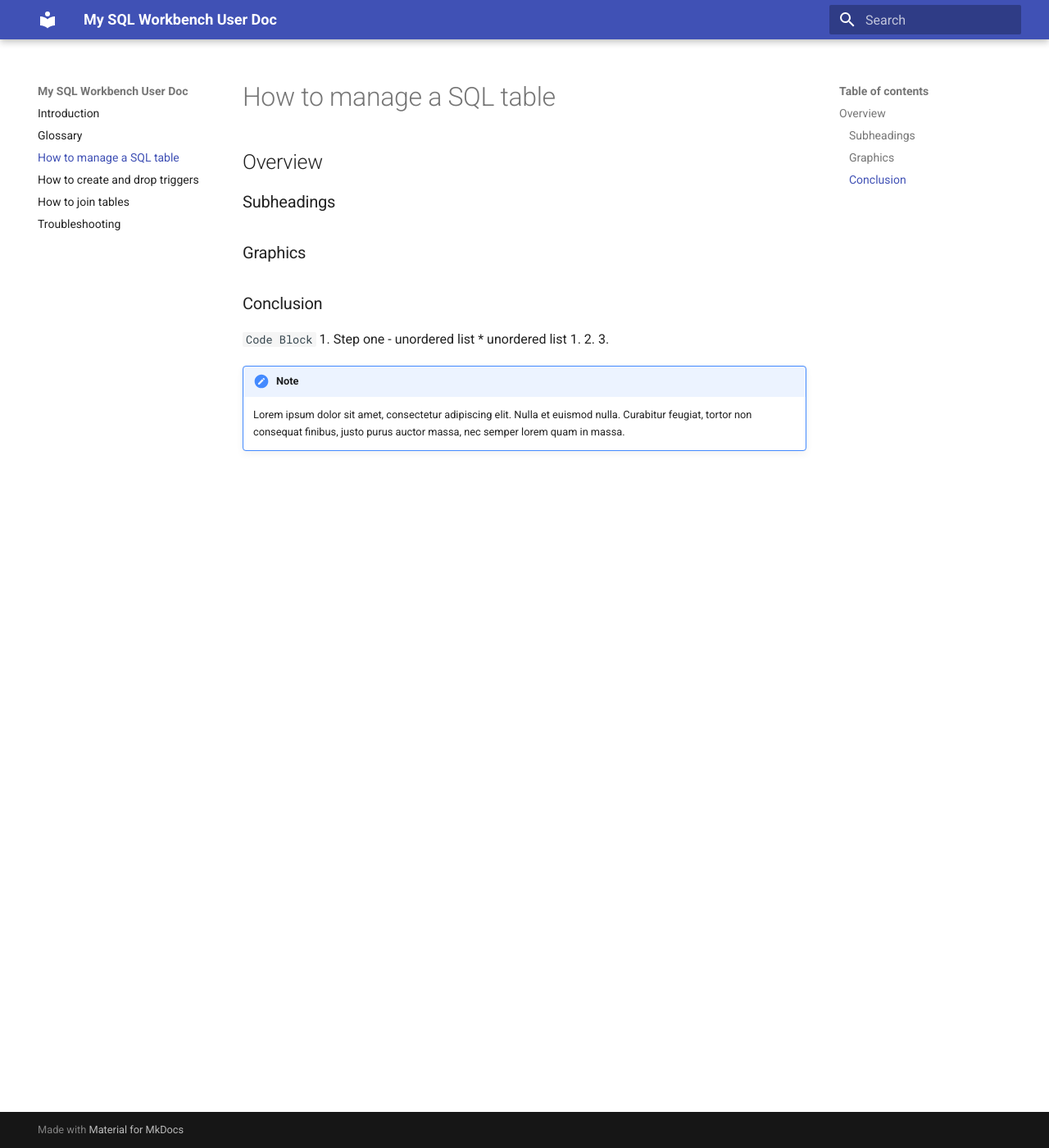
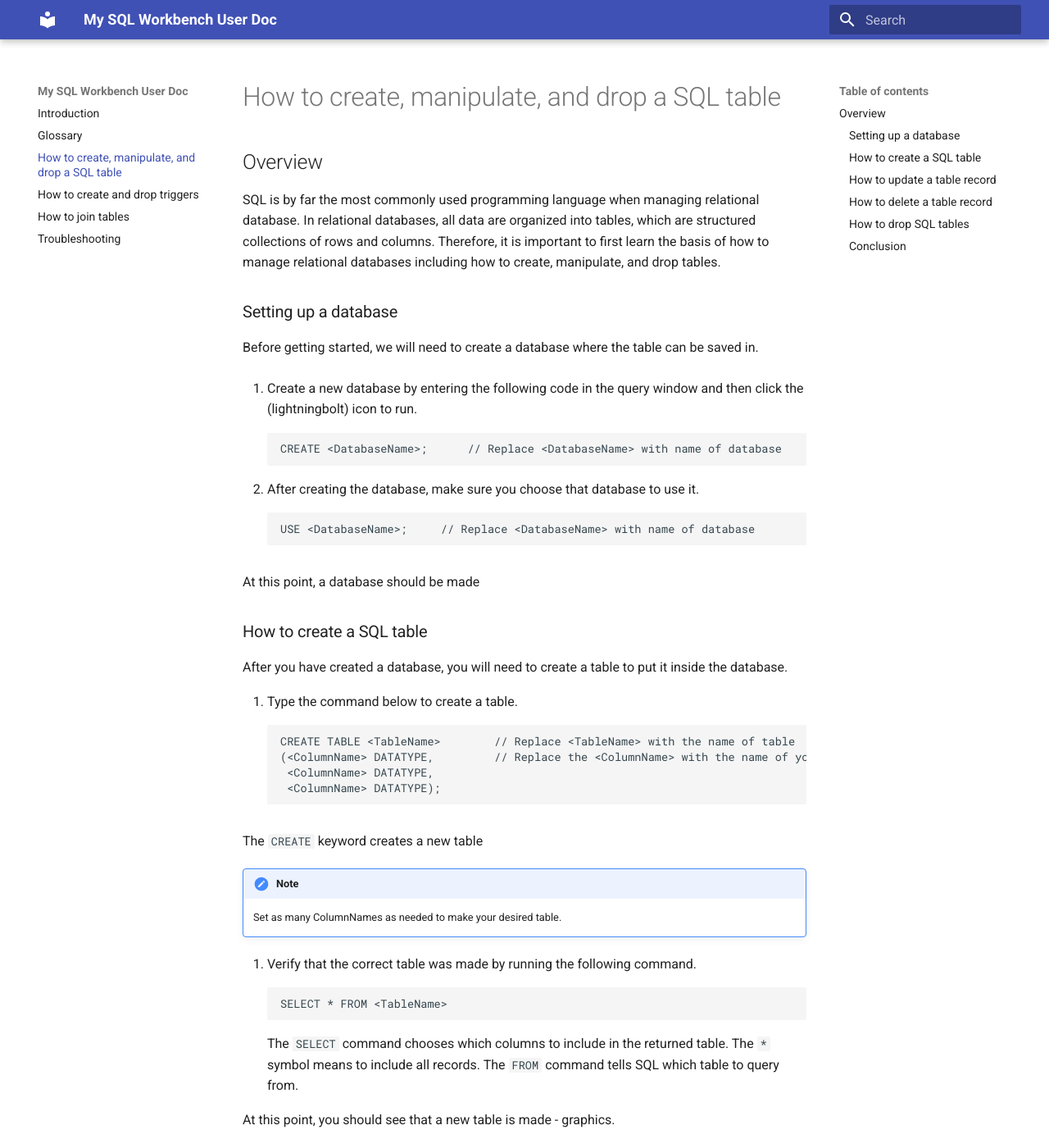
Before and after one commit to izcheung/mySQLWorkBenchUserDoc, an MkDocs documentation site: the page built from docs/task1.md, in a window 1280 px wide and 1400 px high. Shown: the whole window at 82% size. Built offline with MkDocs 1.6.1 and Material for MkDocs 9.7.7, drawn with Linux system fonts in a browser that asks for light colours; some of the changed text lies outside the part shown.

Commit message:
Add rough draft for task 1

````diff
--- a/docs/task1.md
+++ b/docs/task1.md
@@ -1,19 +1,90 @@
-# How to manage a SQL table
+# How to create, manipulate, and drop a SQL table
+
+
 
 ## Overview
-### Subheadings
-### Graphics
+SQL is by far the most commonly used programming language when managing relational database. In relational databases, all data are organized into tables, which are structured collections of rows and columns. Therefore, it is important to first learn the basis of how to manage relational databases including how to create, manipulate, and drop tables.
+
+### Setting up a database
+Before getting started, we will need to create a database where the table can be saved in.
+
+1. Create a new database by entering the following code in the query window and then click the (lightningbolt) icon to run.
+```
+CREATE <DatabaseName>;      // Replace <DatabaseName> with name of database
+```
+
+2. After creating the database, make sure you choose that database to use it.
+```
+USE <DatabaseName>;     // Replace <DatabaseName> with name of database
+```
+
+At this point, a database should be made
+
+### How to create a SQL table
+After you have created a database, you will need to create a table to put it inside the database.
+
+3. Type the command below to create a table.
+```
+CREATE TABLE <TableName>        // Replace <TableName> with the name of table
+(<ColumnName> DATATYPE,         // Replace the <ColumnName> with the name of your columns and DATATYPE with the appropriate datatype
+ <ColumnName> DATATYPE,
+ <ColumnName> DATATYPE);
+```
+
+The ```CREATE``` keyword creates a new table
+!!! note
+
+    Set as many ColumnNames as needed to make your desired table.
+
+4. Verify that the correct table was made by running the following command.
+```
+SELECT * FROM <TableName>
+```
+The ```SELECT``` command chooses which columns to include in the returned table. The ```*``` symbol means to include all records. The ```FROM``` command tells SQL which table to query from.
+
+At this point, you should see that a new table is made - graphics.
+
+
+### How to update a table record
+5. In order to update a table record, run the following command.
+```
+UPDATE <TableName>
+SET <ColumnName> = Value, <ColumnName> = Value, ... // Replace 'Value' with your desired value.
+```
+The ```UPDATE``` keyword indicates that you would like to make changes to an existing table.
+The ```SET``` keyword specifies which column you wish to change.
+
+6. Verify that the correct update was made by running the same command in step 4. You should see the new changes in the updated table.
+
+### How to delete a table record
+7. In order to delete a table record, run the following command.
+
+```
+DELETE FROM <TableName>
+WHERE condition
+```
+The ```DELETE FROM``` keyword specifies which table you would like to delete records from.
+The ```WHERE``` clause specifies the conditions that must be met before the record is deleted.
+
+!!! warning
+Warning: If you use the DELETE FROM clause without using in junction with the WHERE clause, all the rows in the table will be deleted.
+
+8. Verify the correct deletion was made by running the same command in step 4. You should see that the record has been deleted.
+
+### How to drop SQL tables
+Finally, We will go over how to drop an entire SQL table.
+9. Run the following command to drop an entire table.
+
+```
+DROP TABLE <TableName>;
+```
+```DROP TABLE``` is used to specify which table to delete.
 
 
 ### Conclusion
-
-``` Code Block ```
-1. Step one
-- unordered list
-* unordered list
-1. 2. 3.
-!!! note
-
-    Lorem ipsum dolor sit amet, consectetur adipiscing elit. Nulla et euismod
-    nulla. Curabitur feugiat, tortor non consequat finibus, justo purus auctor
-    massa, nec semper lorem quam in massa.
+By the end of this section, you will have learned the queries for the following:
+- Setting up a database
+- How to create a SQL table
+- How to update a table record
+- How to delete a table record
+- How to drop SQL tables
````
